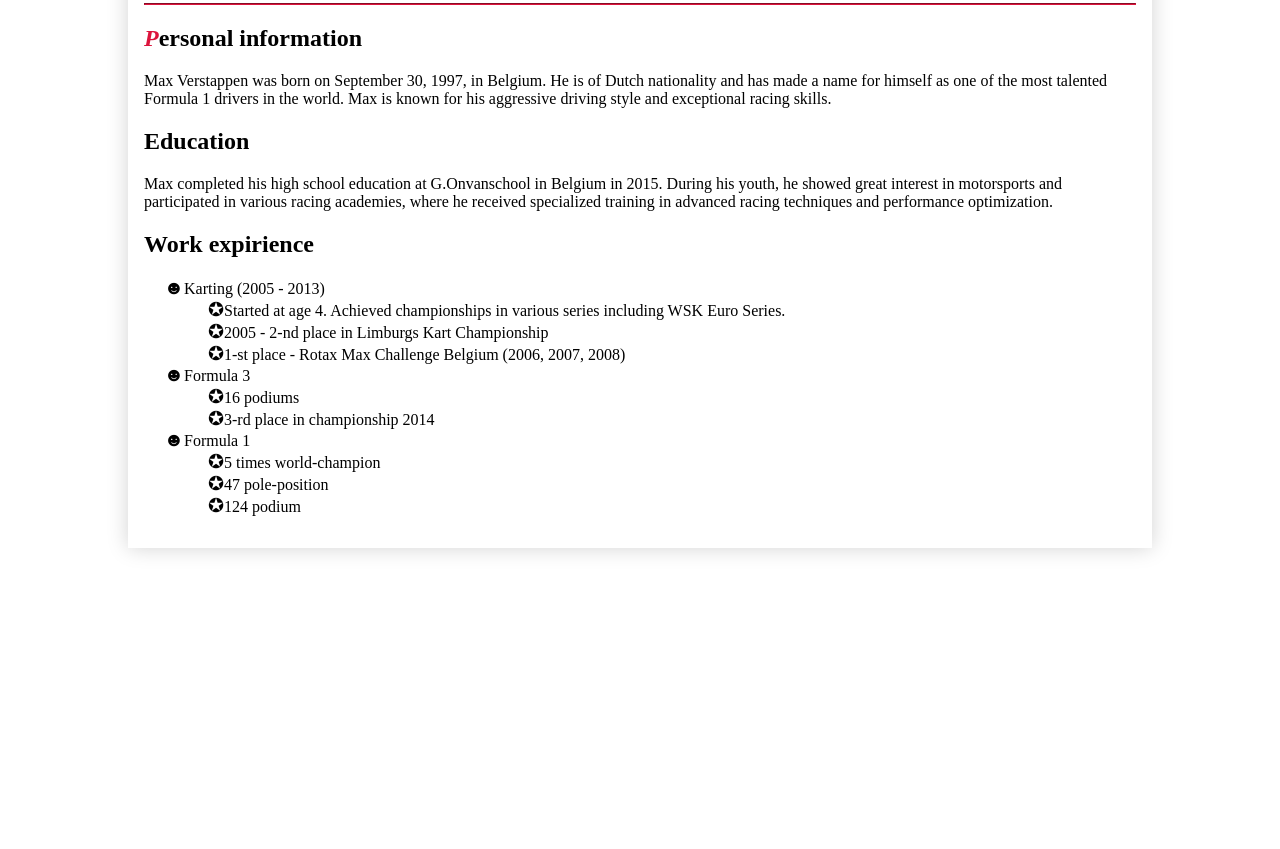
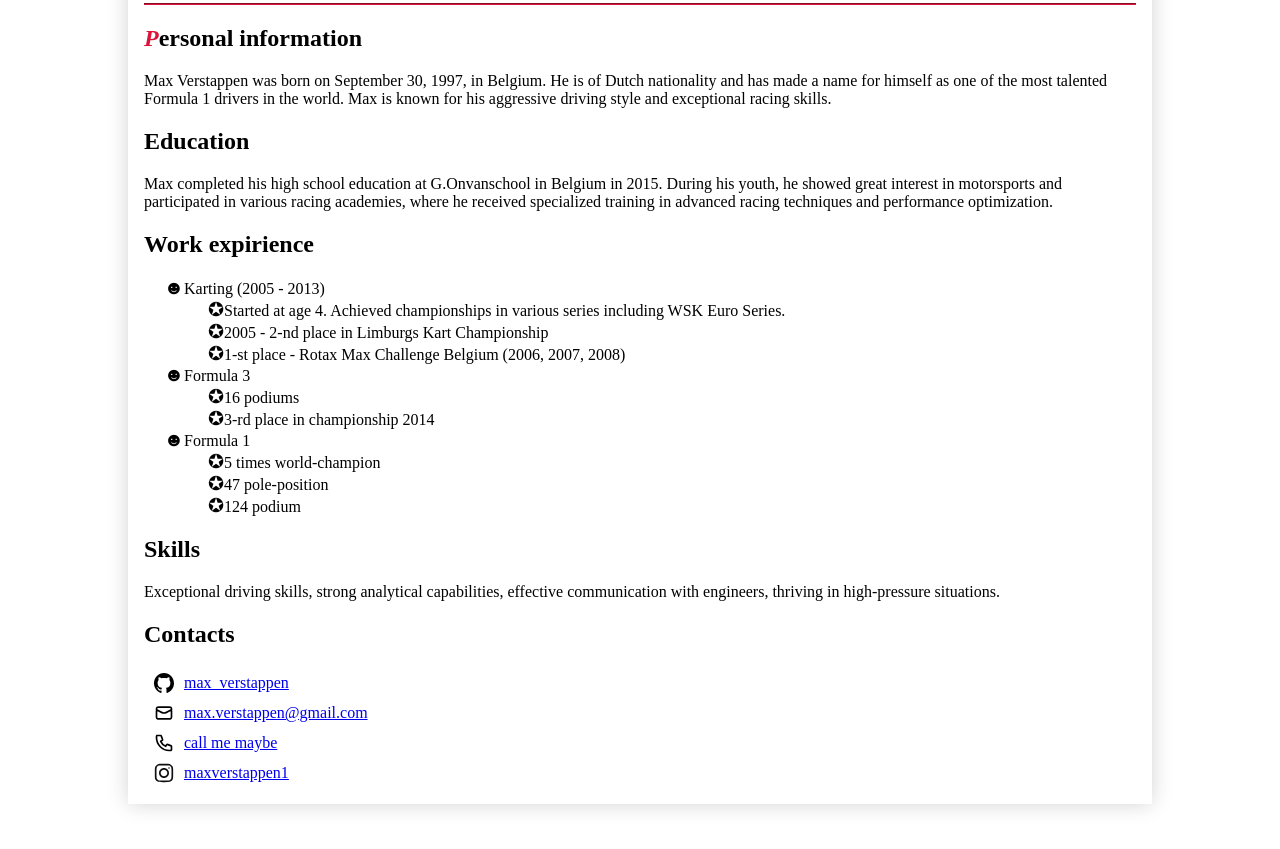
Before and after one commit to mavylow/Module_2, a plain HTML site: page index.html in a window 1280 px wide. Shown: the part 355-1204 px from the top of the page. Before the commit the page ends 983 px from the top, so only its background shows below. Drawn offline with Linux system fonts and the light colour scheme; a web font is replaced by a local one.

Commit message:
feat: add contact info

```diff
--- a/index.html
+++ b/index.html
@@ -73,9 +73,37 @@
         </ul>
       </section>
       <section class="skills">
-
+        <h2>Skills</h2>
+        <p>
+          Exceptional driving skills, strong analytical capabilities, effective
+          communication with engineers, thriving in high-pressure situations.
+        </p>
       </section>
-      <section class="contacts"></section>
+      <section class="contacts">
+        <h2>Contacts</h2>
+        <nav >
+          <div>
+            <img src="assets/svg/github-142-svgrepo-com.svg" height="20px" />
+            <a href="https://github.com/mavylow/Module_2"> max_verstappen</a>
+          </div>
+          <div>
+            <img src="assets/svg/mail-alt-3-svgrepo-com.svg" height="20px" />
+            <a href="mailto:sofa.majseenko@gmail.com">
+              max.verstappen@gmail.com</a
+            >
+          </div>
+          <div>
+            <img src="assets/svg/phone-svgrepo-com.svg" height="20px" />
+            <a href="tel:+375444672612"> call me maybe</a>
+          </div>
+          <div>
+            <img src="assets/svg/instagram-svgrepo-com.svg" height="20px" />
+            <a href="https://www.instagram.com/maxverstappen1/">
+              maxverstappen1</a
+            >
+          </div>
+        </nav>
+      </section>
     </main>
     <footer></footer>
   </body>
--- a/style.css
+++ b/style.css
@@ -38,3 +38,17 @@ li::marker {
   content: "✪";
   font-size: 1.2em;
 }
+.contacts nav {
+  display: flex;
+  flex-direction: column;
+}
+
+.contacts div {
+  display: flex;
+  flex-direction: row;
+  align-items: center;
+}
+
+.contacts img {
+  margin: 5px 10px;
+}
```
Also changed, not shown: assets/svg/github-142-svgrepo-com.svg (added), assets/svg/instagram-svgrepo-com.svg (added), assets/svg/linkedin-svgrepo-com.svg (added), assets/svg/mail-alt-3-svgrepo-com.svg (added), assets/svg/phone-svgrepo-com.svg (added), assets/svg/twitter-svgrepo-com.svg (added), 1 other file.
